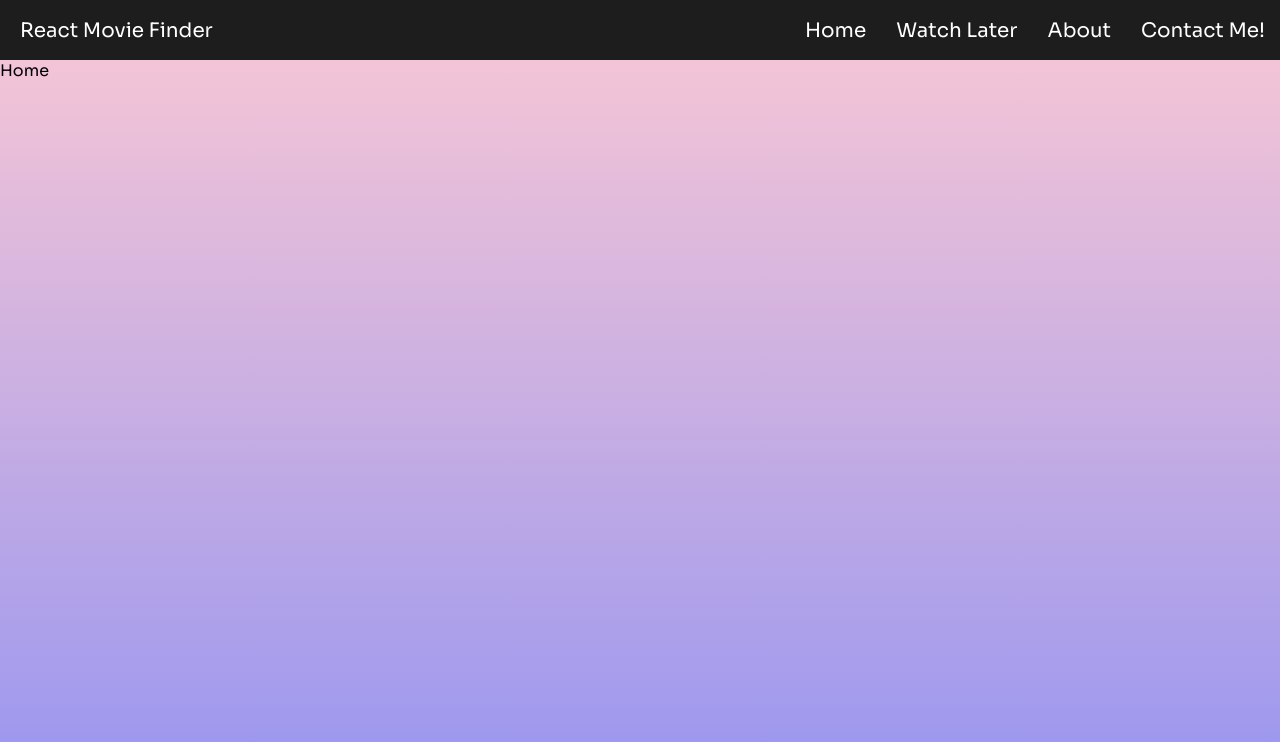
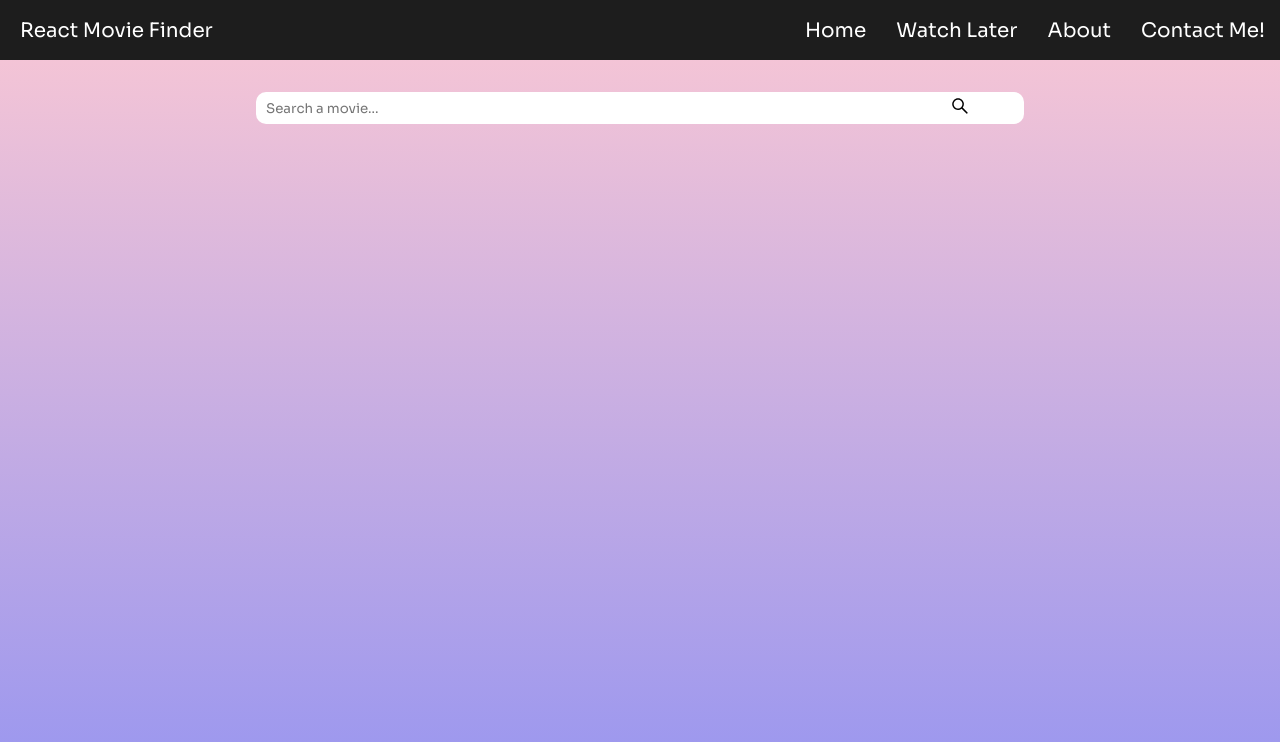
Before and after one commit to adarsh01-debug/react-movie-finder, a React (Create React App) app: page / in a window 1280 px wide. Shown: the top 742 px of the page. Built offline with nearby package versions, Linux system fonts and the light colour scheme; no server answers.

Commit message:
search bar added

```diff
--- a/src/App.css
+++ b/src/App.css
@@ -12,6 +12,8 @@
   background-image: linear-gradient(to top, #9795f0 0%, #fbc8d4 100%);
   min-height: 100vh;
 }
+
+/* NAVBAR START */
 
 .Navbar{
   background-color: #1d1d1d;
@@ -60,10 +62,50 @@
   margin: 0 15px;
 }
 
+/* NAVBAR END */
+
+/* HOME START */
+
+.search-section{
+  display: flex;
+  justify-content: center;
+  align-items: center;
+  margin: 2rem;
+}
+
+.search-bar{
+  width: 50vw;
+  height: 2rem;
+  outline: none;
+  border: none;
+  border-radius: 10px 0 0 10px;
+  padding: 10px;
+}
+
+.search-button{
+  width: 10vw;
+  height: 2rem;
+  border: none;
+  outline: none;
+  background:#fff;
+  border-radius: 0 10px 10px 0;
+}
+
+/* HOME END */
+
+/* MEDIA QUERIES START */
 
 @media only screen and (max-width: 750px){
   .Navbar .leftSide .links a{
     font-size:15px;
+  }
+
+  .Navbar .leftSide p{
+    font-size: 15px;
+  }
+
+  .search-bar{
+    width: 75vw;
   }
 }
 
@@ -94,3 +136,5 @@
     font-size:15px;
   }
 }
+
+/* MEDIA QUERIES END */
--- a/src/App.js
+++ b/src/App.js
@@ -1,6 +1,5 @@
 import React from 'react';
 import './App.css';
-import Movies from './Movies';
 import Navbar from './components/Navbar';
 import {BrowserRouter as Router, Switch, Route} from 'react-router-dom';
 import Home from './pages/Home';
@@ -20,7 +19,6 @@ function App() {
           <Route path="/contact" exact component={Contact} />
         </Switch>
       </Router>
-      <Movies />
     </div>
   );
 }
--- a/src/Movies.js
+++ /dev/null
@@ -1,22 +0,0 @@
-import React, {useEffect} from 'react';
-
-const Movies = () => {
-
-    useEffect( async ()=>{
-        fetchMovies();
-    }, []);
-
-    const fetchMovies = async () =>{
-        const response = await fetch(`http://www.omdbapi.com/?i=tt3896198&apikey=33b198db`);
-        const data = await response.json();
-        console.log(data);
-    };
-
-    return(
-        <div>
-            <h1></h1>
-        </div>
-    );
-}
-
-export default Movies;
--- a/src/pages/Home.js
+++ b/src/pages/Home.js
@@ -1,9 +1,40 @@
-import React from 'react'
+import React, {useState, useEffect} from 'react';
+import {AiOutlineSearch} from 'react-icons/ai';
+import '../App.css';
 
 function Home() {
+
+    const [search, setSearch] = useState("");
+    const [query, setQuery] = useState("");
+
+    useEffect( async ()=>{
+        fetchMovies();
+      }, [query]);
+
+    const fetchMovies = async () =>{
+        const response = await fetch(`http://www.omdbapi.com/?s=${query}&apikey=33b198db`);
+        const data = await response.json();
+        console.log(data);
+    };
+
+    const updateSearch = e => {
+        setSearch(e.target.value);
+      };
+
+      const getSearch = e => {
+        e.preventDefault();
+        setQuery(search);
+        setSearch('');
+      }
+
     return (
-        <div to="/">
-            Home
+        <div to="/" className="home-page">
+            <form className="search-form" onSubmit={getSearch}>
+                <div className="search-section">
+                    <input className="search-bar" type="text" placeholder="Search a movie..." value={search} onChange={updateSearch}/>
+                    <button className="search-button" type="submit"><AiOutlineSearch size={20}/></button>
+                </div>
+            </form>
         </div>
     )
 }
```
